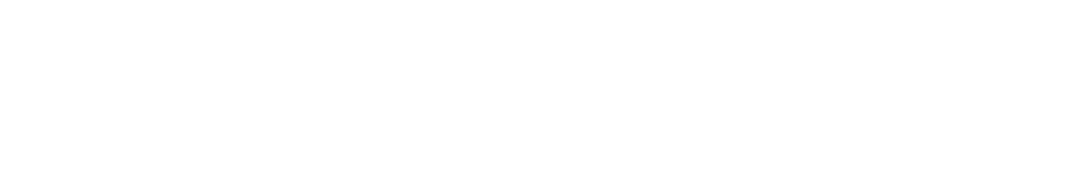
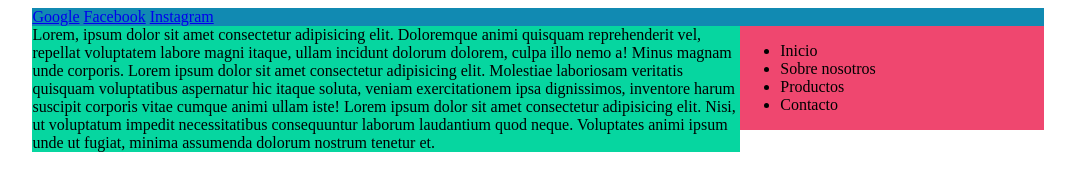
Before and after one commit to juanlavigna/flote-ejercicio, a plain HTML site: page index.html in a window 1280 px wide. Shown: the whole page, without its empty margins (102-1177 px from the left). Drawn offline with Linux system fonts and the light colour scheme.

Commit message:
agrega contenido y FLOAT

```diff
--- a/index.html
+++ b/index.html
@@ -8,6 +8,23 @@
     <title>Float</title>
 </head>
 <body>
-
+    <div id="container">
+        <div id="navbar">
+            <a href="http://google.com">Google</a>
+            <a href="http://facebook.com">Facebook</a>
+            <a href="http://instagram.com">Instagram</a>
+        </div>
+        <div id="contenido">
+            Lorem, ipsum dolor sit amet consectetur adipisicing elit. Doloremque animi quisquam reprehenderit vel, repellat voluptatem labore magni itaque, ullam incidunt dolorum dolorem, culpa illo nemo a! Minus magnam unde corporis. Lorem ipsum dolor sit amet consectetur adipisicing elit. Molestiae laboriosam veritatis quisquam voluptatibus aspernatur hic itaque soluta, veniam exercitationem ipsa dignissimos, inventore harum suscipit corporis vitae cumque animi ullam iste! Lorem ipsum dolor sit amet consectetur adipisicing elit. Nisi, ut voluptatum impedit necessitatibus consequuntur laborum laudantium quod neque. Voluptates animi ipsum unde ut fugiat, minima assumenda dolorum nostrum tenetur et.
+        </div>
+        <div id="sidebar">
+            <ul>
+                <li>Inicio</li>
+                <li>Sobre nosotros</li>
+                <li>Productos</li>
+                <li>Contacto</li>
+            </ul>
+        </div>
+    </div>
 </body>
 </html>
--- a/style.css
+++ b/style.css
@@ -0,0 +1,20 @@
+#container {
+    width: 80%;
+    margin: 0 auto;
+}
+
+#navbar {
+    background-color: #118AB2;
+}
+
+#contenido {
+    float: left;
+    width: 70%;
+    background-color: #06D6A0;
+}
+
+#sidebar {
+    float: left;
+    width: 30%;
+    background-color: #EF476F;
+}
```
